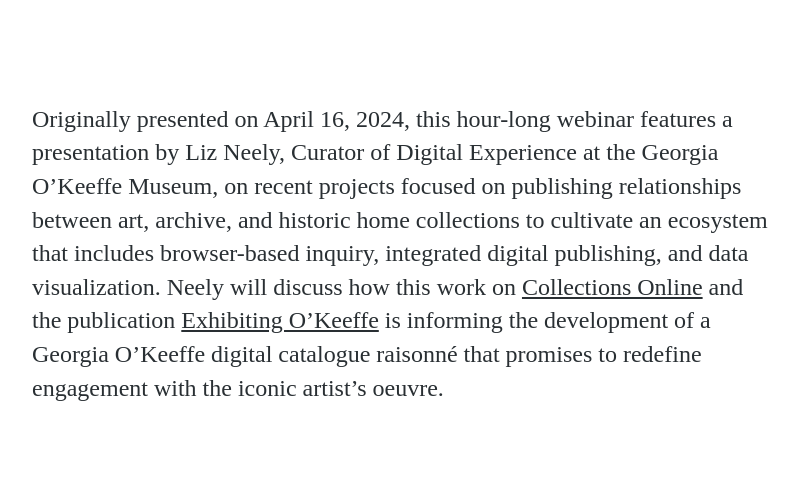
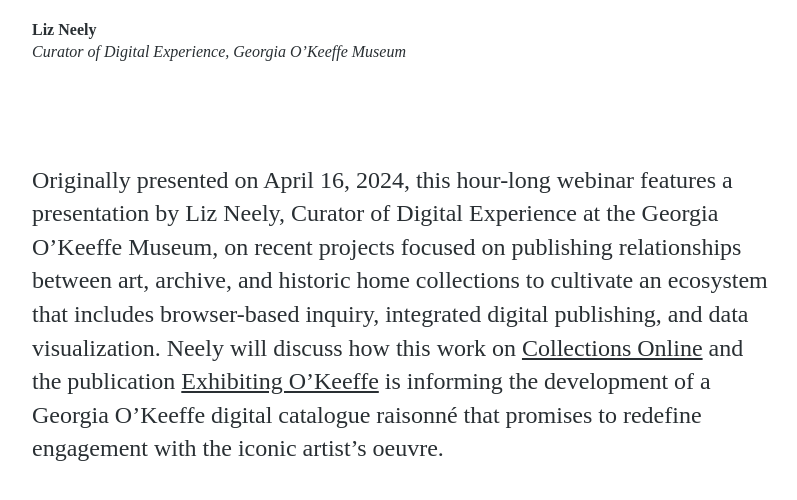
Before and after one commit to digpublishing/digpublishing.github.io, a Jekyll site: the page built from webinars/_posts/2024-06-13-publishing-ecosystems-at-the-georgia-okeeffe-museum.md, in a window 1280 px wide and 900 px high, scrolled down 689 px, cut to the strip 239-739 px from the top of the window. Shown: the whole strip, without its empty margins (238-1035 px from the left). Built offline with Jekyll 4.4.1, drawn with Linux system fonts in a browser that asks for light colours.

Commit message:
Update Webinar “2024-06-13-publishing-ecosystems-at-the-georgia-okeeffe-museum”

```diff
--- a/webinars/_posts/2024-06-13-publishing-ecosystems-at-the-georgia-okeeffe-museum.md
+++ b/webinars/_posts/2024-06-13-publishing-ecosystems-at-the-georgia-okeeffe-museum.md
@@ -2,6 +2,10 @@
 layout: webinar
 title: Publishing Ecosystems at the Georgia O'Keeffe Museum
 video_id: ho2zJQx5OWQ
+presenters:
+  - name: Liz Neely
+    job_title: Curator of Digital Experience
+    affiliation: Georgia O’Keeffe Museum
 date: April 16, 2024
 ---
 Originally presented on April 16, 2024, this hour-long webinar features a presentation by Liz Neely, Curator of Digital Experience at the Georgia O’Keeffe Museum, on recent projects focused on publishing relationships between art, archive, and historic home collections to cultivate an ecosystem that includes browser-based inquiry, integrated digital publishing, and data visualization. Neely will discuss how this work on [Collections Online](https://collections.okeeffemuseum.org/) and the publication [Exhibiting O'Keeffe](https://publications.okeeffemuseum.org/exhibiting-okeeffe/) is informing the development of a Georgia O'Keeffe digital catalogue raisonné that promises to redefine engagement with the iconic artist's oeuvre.
```
